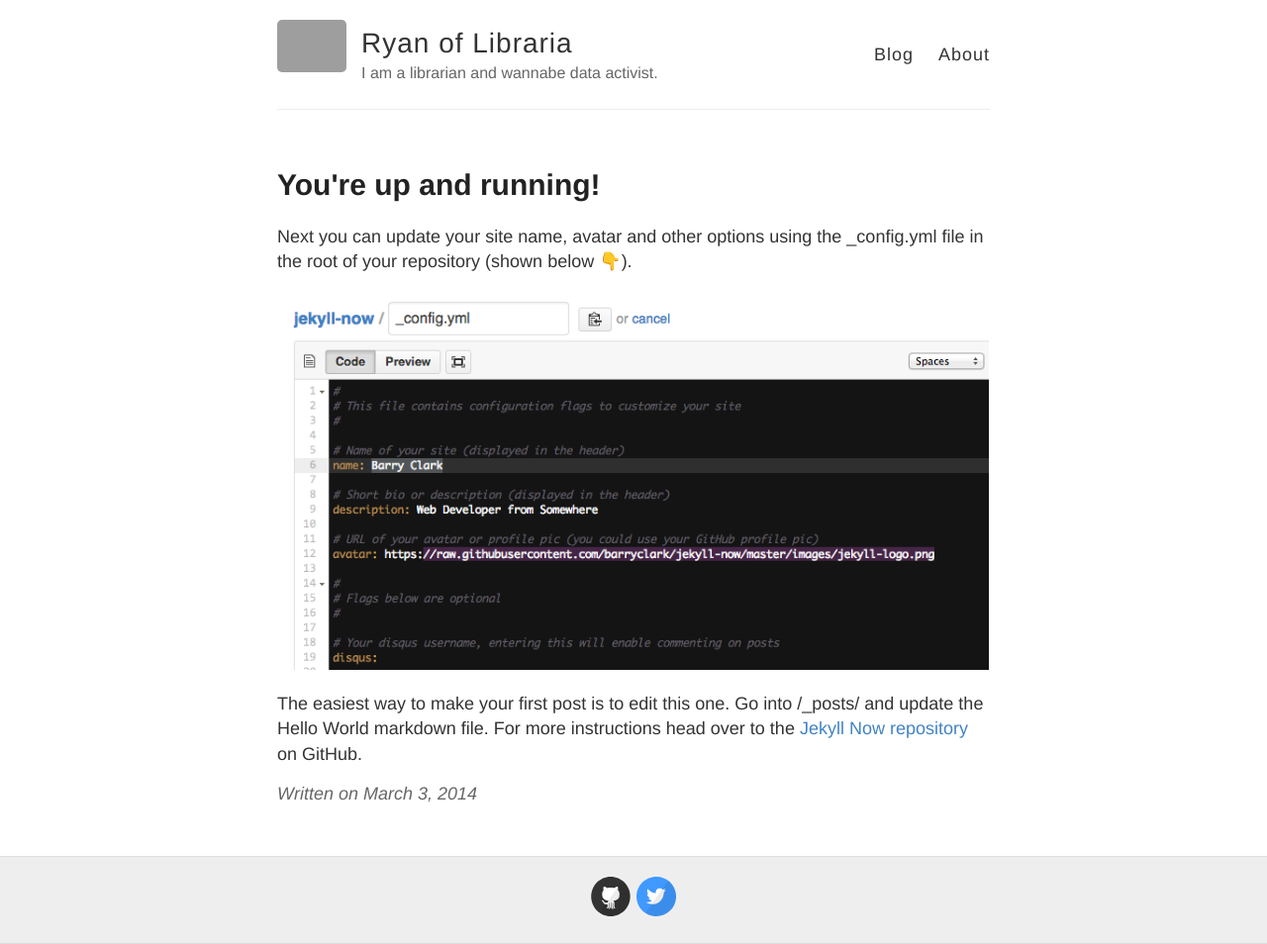
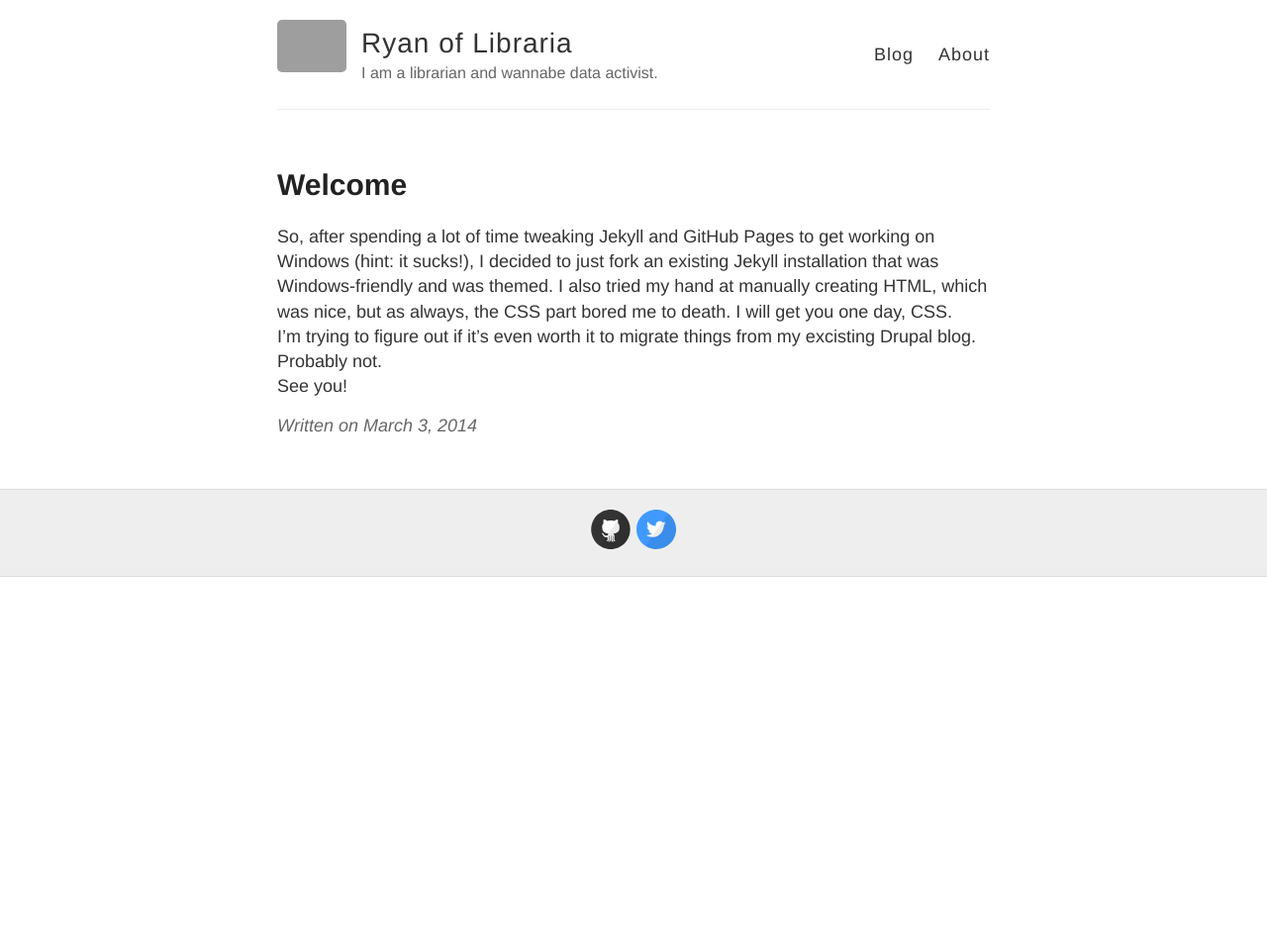
Before and after one commit to remerjohnson/remerjohnson.github.io, a Jekyll site: the page built from _posts/2014-3-3-Hello-World.md, in a window 1280 px wide. Shown: the whole page at 99% size. Built offline with Jekyll 4.4.1, drawn with Linux system fonts in a browser that asks for light colours; emoji names are drawn with the system emoji font; comment, search, counter and statistics services are not loaded; after the commit the page ends 900 px from its top, so only the background shows below that; grey boxes are pictures that could not be loaded.

Commit message:
Update 2014-3-3-Hello-World.md

```diff
--- a/_posts/2014-3-3-Hello-World.md
+++ b/_posts/2014-3-3-Hello-World.md
@@ -1,10 +1,8 @@
 ---
 layout: post
-title: You're up and running!
+title: Welcome
 ---
 
-Next you can update your site name, avatar and other options using the _config.yml file in the root of your repository (shown below :point_down:).
-
-![_config.yml]({{ site.baseurl }}/images/config.png)
-
-The easiest way to make your first post is to edit this one. Go into /_posts/ and update the Hello World markdown file. For more instructions head over to the [Jekyll Now repository](https://github.com/barryclark/jekyll-now) on GitHub.
+So, after spending a lot of time tweaking Jekyll and GitHub Pages to get working on Windows (hint: it sucks!), I decided to just fork an existing Jekyll installation that was Windows-friendly and was themed. I also tried my hand at manually creating HTML, which was nice, but as always, the CSS part bored me to death. I will get you one day, CSS.
+I'm trying to figure out if it's even worth it to migrate things from my excisting Drupal blog. Probably not.
+See you!
```
